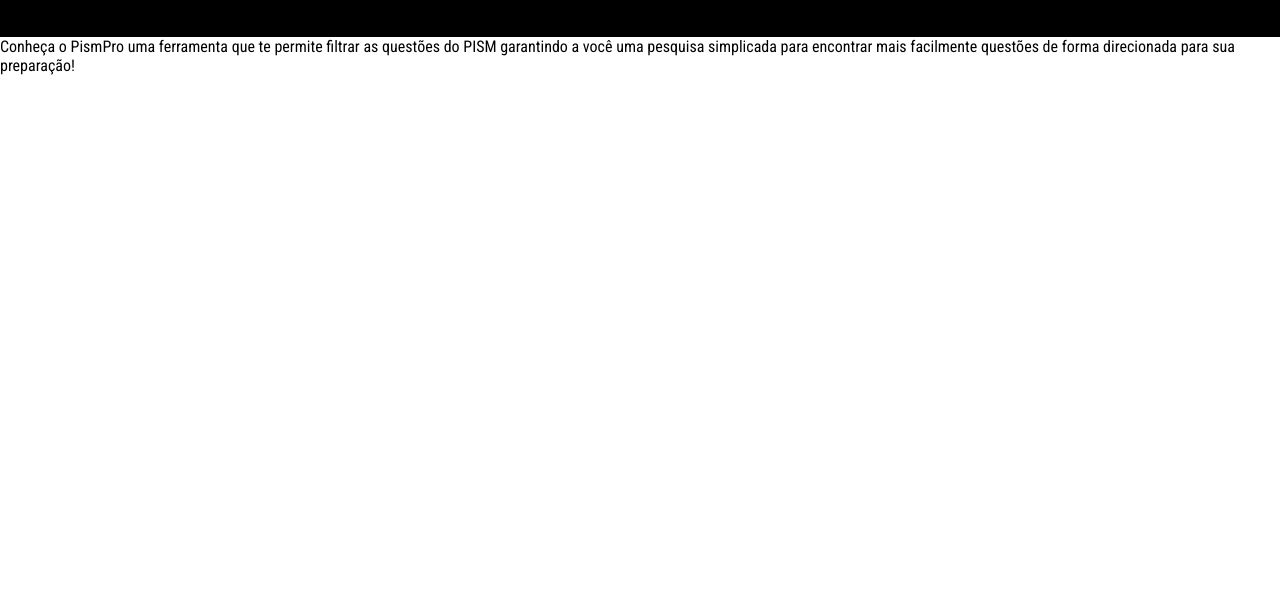
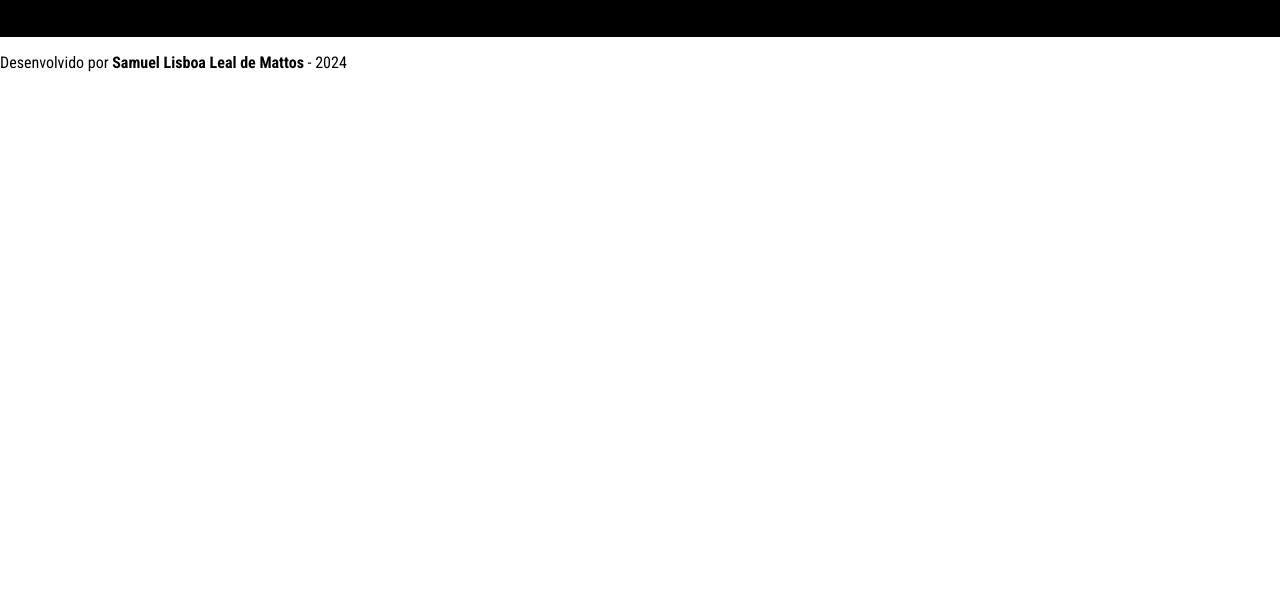
Before and after one commit to SamuelLisboaCodes/teste, a plain HTML site: page index.html in a window 1280 px wide. Shown: the part 203-800 px from the top of the page. Drawn offline with Linux system fonts and the light colour scheme.

Commit message:
Update index.html

```diff
--- a/index.html
+++ b/index.html
@@ -67,9 +67,15 @@
     </header>
 
     <main>
-        <div id="questoes">Conheça o PismPro uma ferramenta que te permite filtrar as questões do PISM garantindo a você uma pesquisa simplicada para encontrar mais facilmente questões de forma direcionada para sua preparação!</div> <!-- Contêiner para exibir as questões -->
+        <div id="questoes"></div> <!-- Contêiner para exibir as questões -->
         <div id="message" style="margin-left: 20px;"></div> <!-- Contêiner para mensagens -->
     </main>
+
+
+    <footer id="site-footer">
+        <p>Desenvolvido por <strong>Samuel Lisboa Leal de Mattos</strong> - 2024</p>
+    </footer>
+
 
     <script src="script.js"></script> <!-- Link para o arquivo JavaScript -->
 </body>
```
